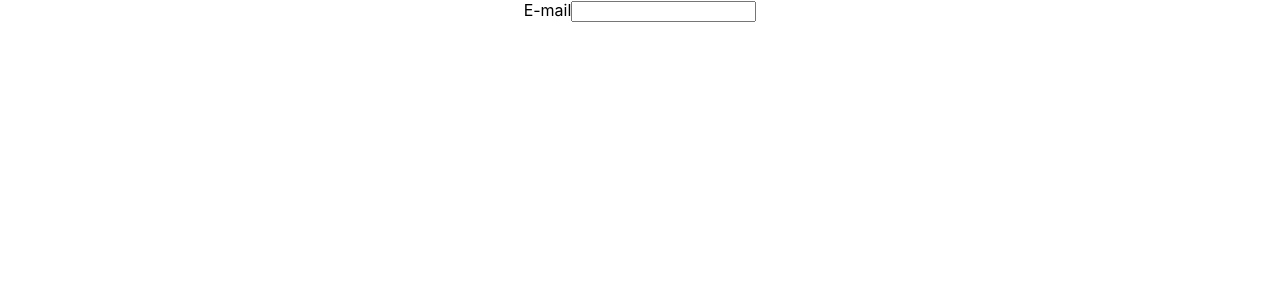
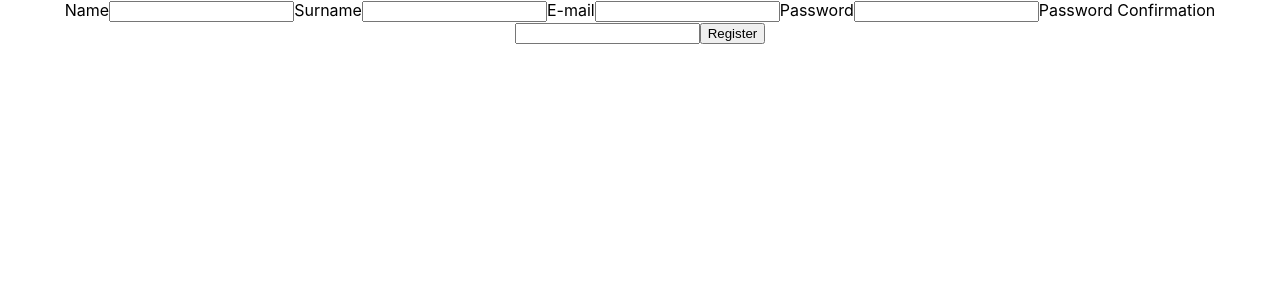
Before and after one commit to marcinmiz/DietManagementApp, a React (Create React App) app in the folder frontend/: page / in a window 1280 px wide. Shown: the top 300 px of the page. Built offline with nearby package versions, Linux system fonts and the light colour scheme.

Commit message:
Create authentication card with registration form and make handleChange function to change field states

```diff
--- a/frontend/src/components/Authentication.js
+++ b/frontend/src/components/Authentication.js
@@ -23,16 +23,71 @@ export default class Authentication extends Component {
     }
 
     handleChange(event) {
-        console.log("handle change", event);
+        this.setState({
+            [event.target.name]: event.target.value
+        });
     }
 
     render() {
         return (
-            <div>
-                <form onSubmit={this.handleSubmit}>
-                    <label for id="email">E-mail</label>
-                    <input id="email" type="email" name="email" value={this.state.email} onChange={this.handleChange} required/>
-                </form>
+            <div className="container">
+                <div className="card">
+                    <form className="form" onSubmit={this.handleSubmit}>
+
+                        <label htmlFor="name">Name</label>
+                        <input
+                            className="input_field"
+                            id="name"
+                            type="text"
+                            name="name"
+                            value={this.state.name}
+                            onChange={this.handleChange}
+                            required/>
+
+                        <label htmlFor="surname">Surname</label>
+                        <input
+                            className="input_field"
+                            id="surname"
+                            type="text"
+                            name="surname"
+                            value={this.state.surname}
+                            onChange={this.handleChange}
+                            required/>
+
+                        <label htmlFor="email">E-mail</label>
+                        <input
+                            className="input_field"
+                            id="email"
+                            type="email"
+                            name="email"
+                            value={this.state.email}
+                            onChange={this.handleChange}
+                            required/>
+
+                        <label htmlFor="password">Password</label>
+                        <input
+                            className="input_field"
+                            id="password"
+                            type="password"
+                            name="password"
+                            value={this.state.password}
+                            onChange={this.handleChange}
+                            required/>
+
+                        <label htmlFor="passwordConfirmation">Password Confirmation</label>
+                        <input
+                            className="input_field"
+                            id="passwordConfirmation"
+                            type="password"
+                            name="passwordConfirmation"
+                            value={this.state.passwordConfirmation}
+                            onChange={this.handleChange}
+                            required/>
+
+                        <button className="form_button" type="submit">Register</button>
+
+                    </form>
+                </div>
             </div>
         );
     }
```
